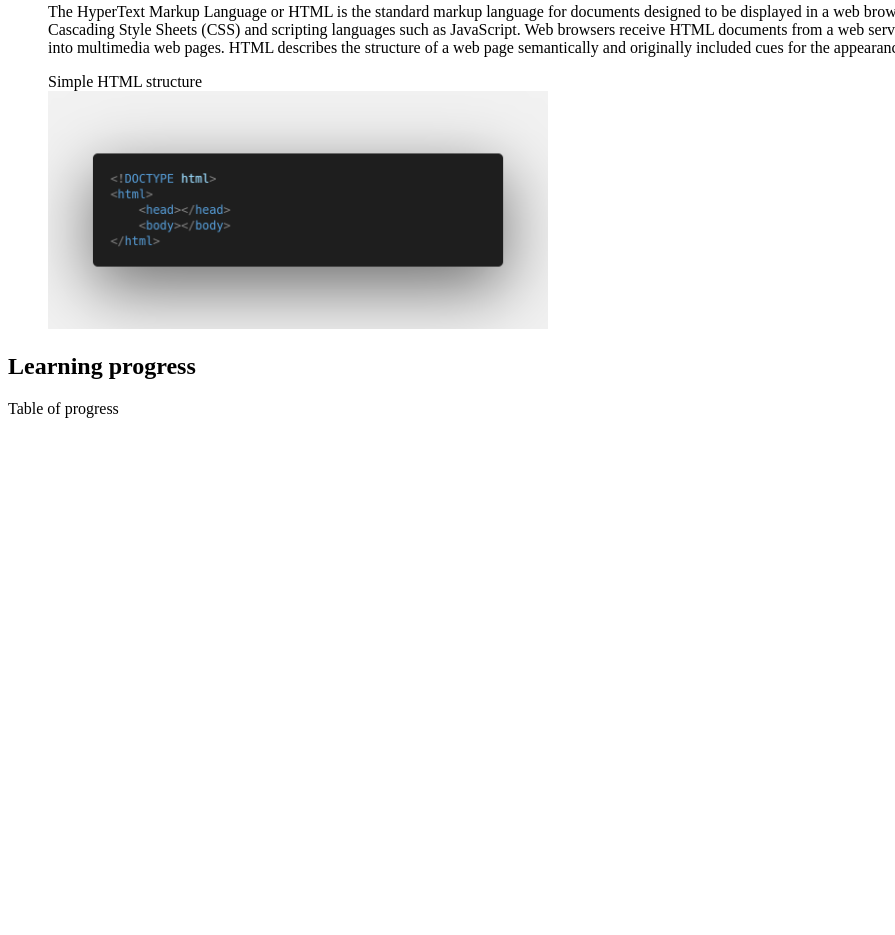
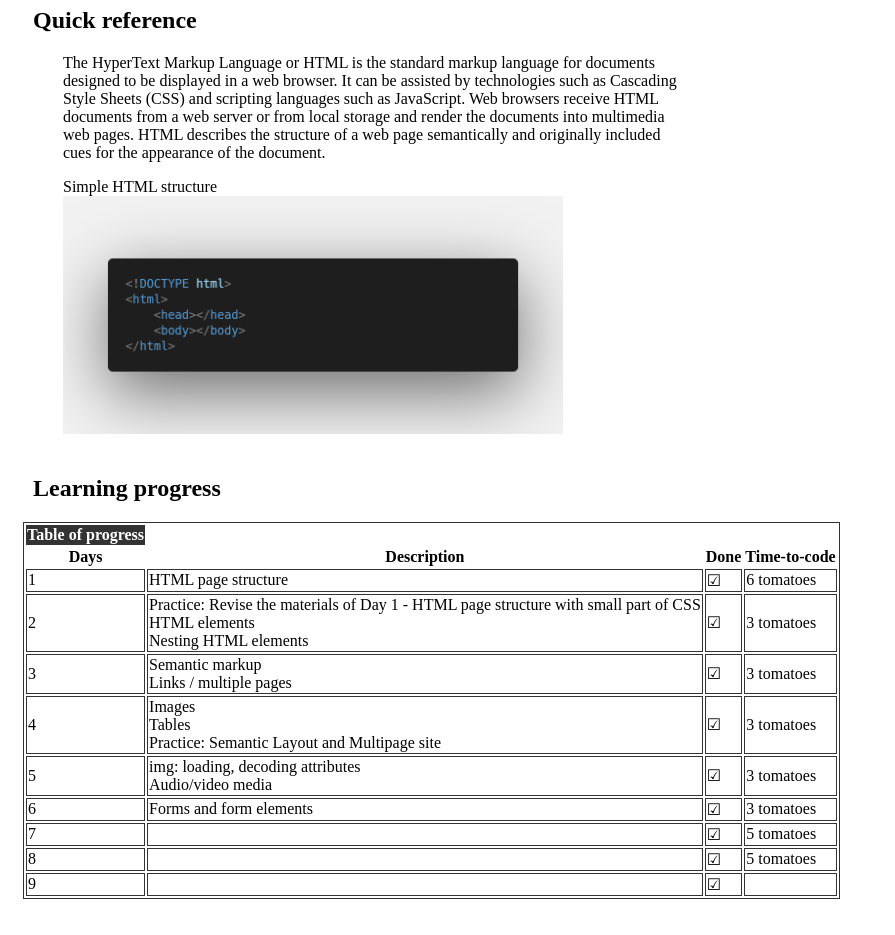
Before and after one commit to Wo1fgarr/100DaysOfCodeFrontend, a plain HTML site: page Day9/ClassisLayout/index.html in a window 1280 px wide. Shown: the part 247-1182 px from the top of the page, without its empty margins (0-895 px from the left). Before the commit the page ends 800 px from the top, so only its background shows below. Drawn offline with Linux system fonts and the light colour scheme.

Commit message:
create table

```diff
--- a/Day9/ClassisLayout/index.html
+++ b/Day9/ClassisLayout/index.html
@@ -4,6 +4,7 @@
     <meta charset="UTF-8">
     <meta http-equiv="X-UA-Compatible" content="IE=edge">
     <meta name="viewport" content="width=device-width, initial-scale=1.0">
+    <link rel="stylesheet" href="./style/style.css">
     <title>Learning HTML</title>
 </head>
 <body>
@@ -37,8 +38,94 @@
             <h2>Learning progress</h2>
             <table>
                 <thead>
-                    <tr>Table of progress</tr>
+                    <tr>
+                        <th>Table of progress</th>
+                    </tr>
                 </thead>
+                <tbody>
+                    <tr>
+                        <th>Days</th>
+                        <th>Description</th>
+                        <th>Done</th>
+                        <th>Time-to-code</th>
+                    </tr>
+                    <tr>
+                        <td>1</td>
+                        <td>HTML page structure</td>
+                        <td>&#9745;</td>
+                        <td>6 tomatoes</td>
+                    </tr>
+                    <tr>
+                        <td>2</td>
+                        <td>
+                            <ul>
+                                <li>Practice: Revise the materials of Day 1 - HTML page structure with small part of CSS</li>
+                                <li>HTML elements</li>
+                                <li>Nesting HTML elements</li>
+                            </ul>
+                        </td>
+                        <td>&#9745;</td>
+                        <td>3 tomatoes</td>
+                    </tr>
+                    <tr>
+                        <td>3</td>
+                        <td>
+                            <ul>
+                                <li>Semantic markup</li>
+                                <li>Links / multiple pages</li>
+                            </ul>
+                        </td>
+                        <td>&#9745;</td>
+                        <td>3 tomatoes</td>
+                    </tr>
+                    <tr>
+                        <td>4</td>
+                        <td>
+                            <ul>
+                                <li>Images</li>
+                                <li>Tables</li>
+                                <li>Practice: Semantic Layout and Multipage site</li>
+                            </ul>
+                        </td>
+                        <td>&#9745;</td>
+                        <td>3 tomatoes</td>
+                    </tr>
+                    <tr>
+                        <td>5</td>
+                        <td>
+                            <ul>
+                                <li>img: loading, decoding attributes</li>
+                                <li>Audio/video media</li>
+                            </ul>
+                        </td>
+                        <td>&#9745;</td>
+                        <td>3 tomatoes</td>
+                    </tr>
+                    <tr>
+                        <td>6</td>
+                        <td>Forms and form elements</td>
+                        <td>&#9745;</td>
+                        <td>3 tomatoes</td>
+                    </tr>
+                    <tr>
+                        <td>7</td>
+                        <td></td>
+                        <td>&#9745;</td>
+                        <td>5 tomatoes</td>
+                    </tr>
+                    <tr>
+                        <td>8</td>
+                        <td></td>
+                        <td>&#9745;</td>
+                        <td>5 tomatoes</td>
+                    </tr>
+                    <tr>
+                        <td>9</td>
+                        <td></td>
+                        <td>&#9745;</td>
+                        <td></td>
+                    </tr>
+                </tbody>
             </table>
         </section>
     </main>
--- /dev/null
+++ b/Day9/ClassisLayout/style/style.css
@@ -0,0 +1,57 @@
+body {
+  padding: 1px 10px 3px 10px
+}
+pre {
+  color: blue;
+  font-weight: bold;
+}
+header {
+  padding: 5px;
+  margin-bottom: 10px;
+}
+nav {
+    text-align: center;
+}
+nav a{
+    text-decoration: none;
+}
+nav a:not(:first-child) {
+   margin-left: 30px;
+}
+h1, h2, h3 {
+  margin-left: 10px;
+  margin-right: 10px;
+}
+main {
+  padding: 5px;
+  margin-bottom: 10px;
+}
+ul {
+  list-style: none;
+  padding: 0;
+  margin: 0;
+}
+section {
+  padding-bottom: 1px;
+}
+aside {
+  padding-bottom: 1px;
+}
+p{
+  margin-left: 10px;
+  margin-right: 10px;
+}
+footer {
+  margin-bottom: 10px;
+  padding-bottom: 1px;
+}
+table, td {
+  border: 1px solid #333;
+}
+thead, tfoot {
+  background-color: #333;
+  color: #fff;
+}
+blockquote {
+    width: 50%;
+}
```
